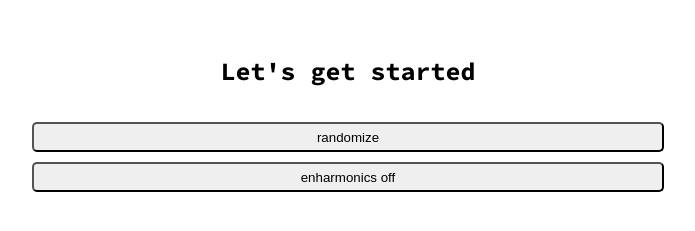
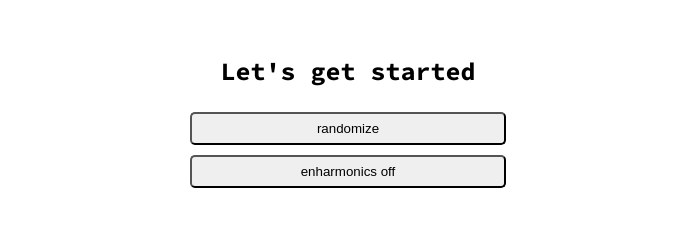
Before and after one commit to zerozuckerx/notefinder, a plain HTML site: page index.html in a window 1280 px wide. Shown: the part 245-476 px from the top of the page, without its empty margins (292-987 px from the left). Drawn offline with Linux system fonts and the light colour scheme; a web font is replaced by a local one.

Commit message:
button size

```diff
--- a/css/styles.css
+++ b/css/styles.css
@@ -13,14 +13,15 @@ h1 {
 
 button {
   border-radius: 5px;
-  height: 30px;
+  height: 33px;
   margin-top: 10px;
-  width: 50%;
+  width: 25%;
 }
 
 .text-display {
   font-family: 'Source Code Pro', sans-serif;
   font-size: 25px;
+  margin-bottom: 15px;
 }
 
 .wrapper {
```
